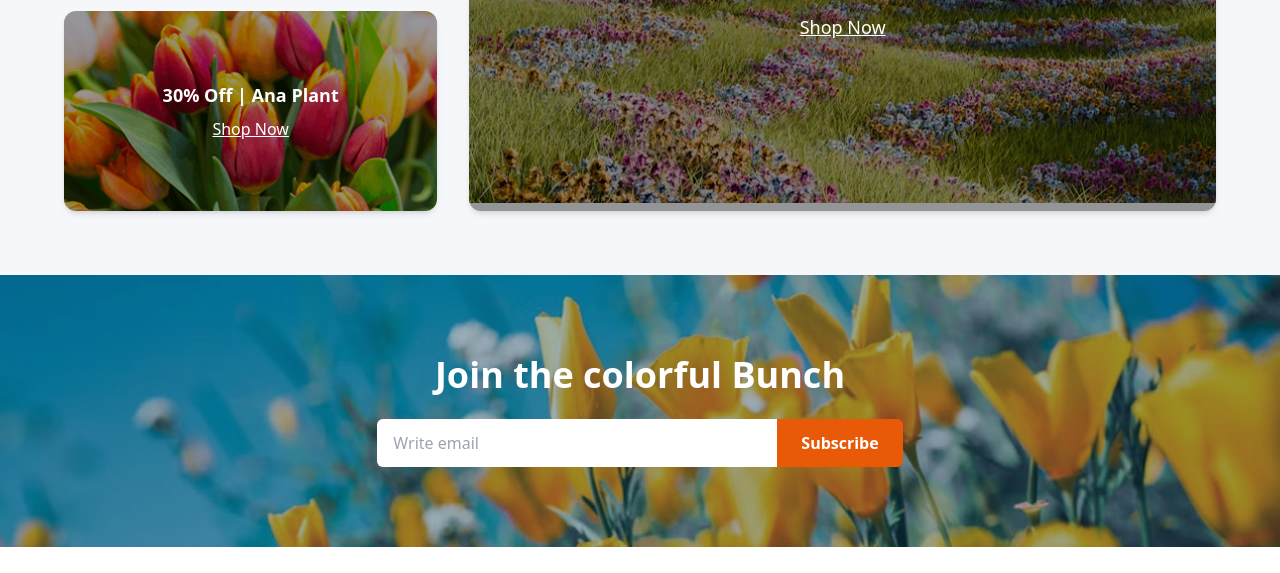
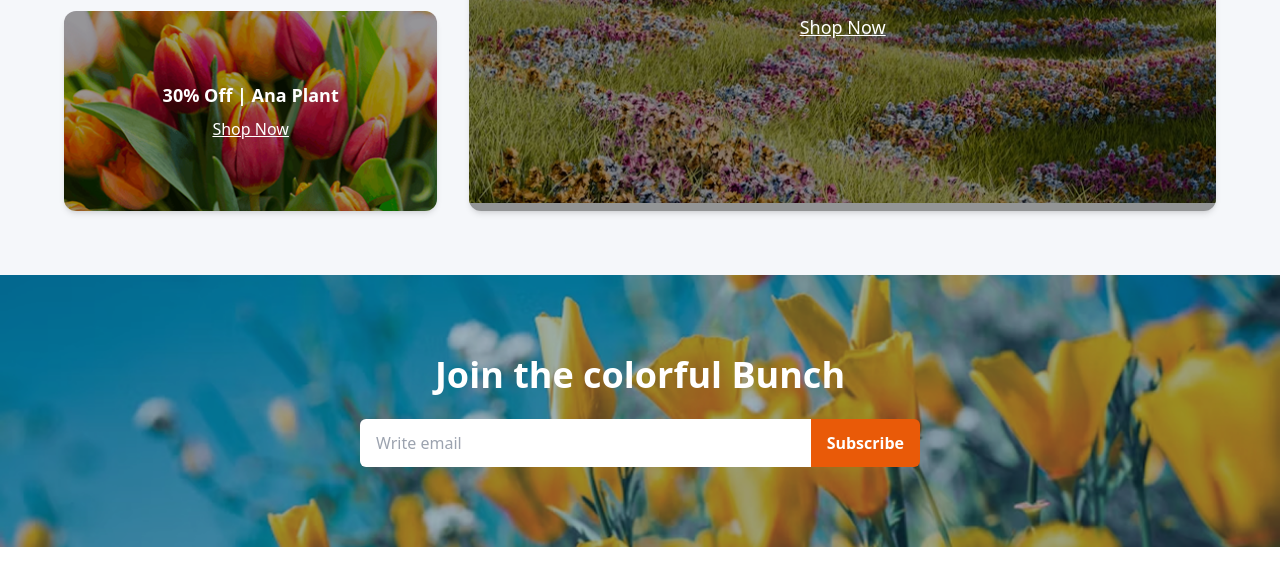
Before and after one commit to Saiful-104/Assignment-2, a plain HTML site: page index.html in a window 1280 px wide. Shown: the part 2935-3508 px from the top of the page. Drawn offline with nearby package versions, Linux system fonts and the light colour scheme.

Commit message:
mobile resposive compleat

```diff
--- a/index.html
+++ b/index.html
@@ -179,8 +179,9 @@
        <img
   src="img/trusted-badge.png"
   alt="Trusted Seller Badge"
-        class="absolute top-[-70px] right-[-3%] translate-x-[30%] w-[286px] md:w-[150px]"
+  class="hidden md:block absolute top-[-70px] right-[-3%] translate-x-[30%] w-[286px] md:w-[150px]"
 />
+
     </div>
 
     <!-- Text Content -->
@@ -265,21 +266,22 @@
       Join the colorful Bunch
     </h2>
 
-    <!-- Input and Button -->
-    <form class="flex flex-col sm:flex-row items-center justify-center gap-4 sm:gap-0 max-w-xl mx-auto">
+
+       <form class="flex items-center justify-center max-w-xl mx-auto w-full px-2 gap-0">
   <input
     type="email"
     placeholder="Write email"
-        class="w-full sm:w-[400px] h-12 px-4 rounded-l-md text-black text-base focus:outline-none font-inter"
+    class="flex-1 min-w-0 h-12 px-4 rounded-l-md text-black text-base focus:outline-none font-inter"
     required
   />
   <button
     type="submit"
-        class="w-full sm:w-auto h-12 px-6 bg-[#E95A08] text-white font-semibold rounded-r-md font-inter"
+    class="h-12 px-4 bg-[#E95A08] text-white font-semibold rounded-r-md font-inter whitespace-nowrap"
   >
     Subscribe
   </button>
 </form>
+
   </div>
 </section>
 
@@ -297,7 +299,8 @@
     </div>
 
     <!-- Middle side Footer Links -->
-    <div class="grid grid-cols-2 sm:grid-cols-2 gap-y-3 gap-x-8 text-[#6D6D6D] text-[16px]">
+        <!-- Middle side Footer Links -->
+<div class="grid grid-cols-1 sm:grid-cols-2 gap-y-3 gap-x-8 text-[#6D6D6D] text-[16px]">
   <a href="#" class="hover:text-[#E95A08] transition">Home</a>
   <a href="#" class="hover:text-[#E95A08] transition">Features</a>
   <a href="#" class="hover:text-[#E95A08] transition">About Us</a>
@@ -309,6 +312,7 @@
   <a href="#" class="hover:text-[#E95A08] transition">Contact Us</a>
   <a href="#" class="hover:text-[#E95A08] transition">Help Center</a>
 </div>
+
 
     <!-- Right side Icons -->
     <div class="flex gap-4 items-start">
```
Lines whose indentation alone changed are shown as unchanged.
